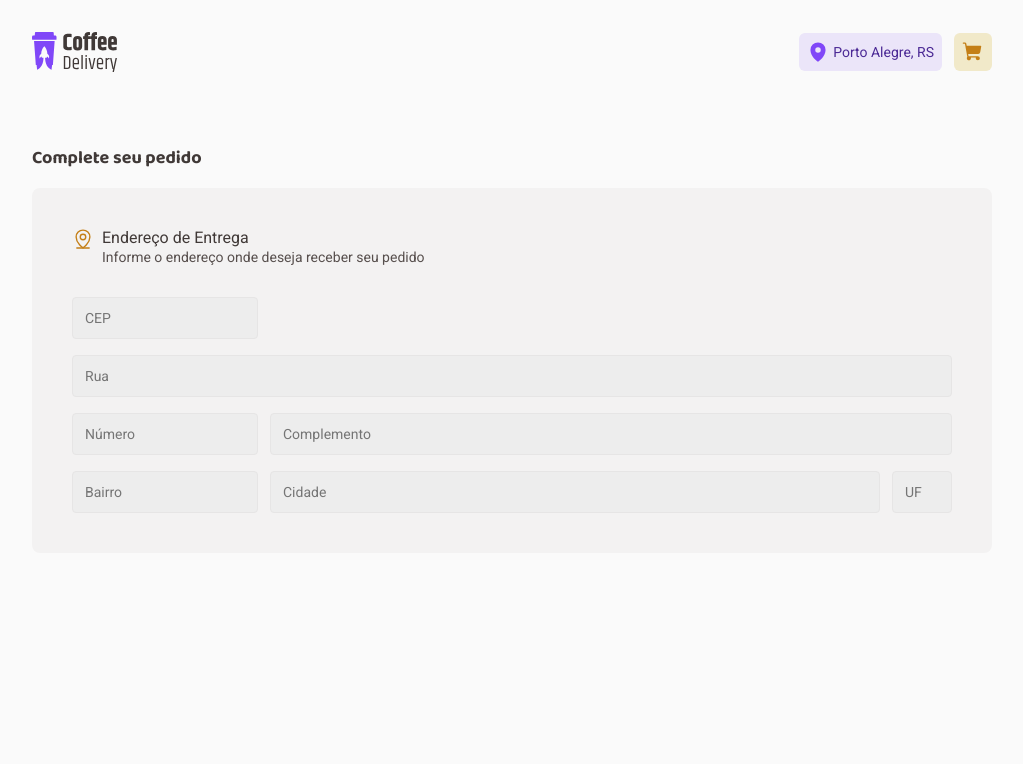
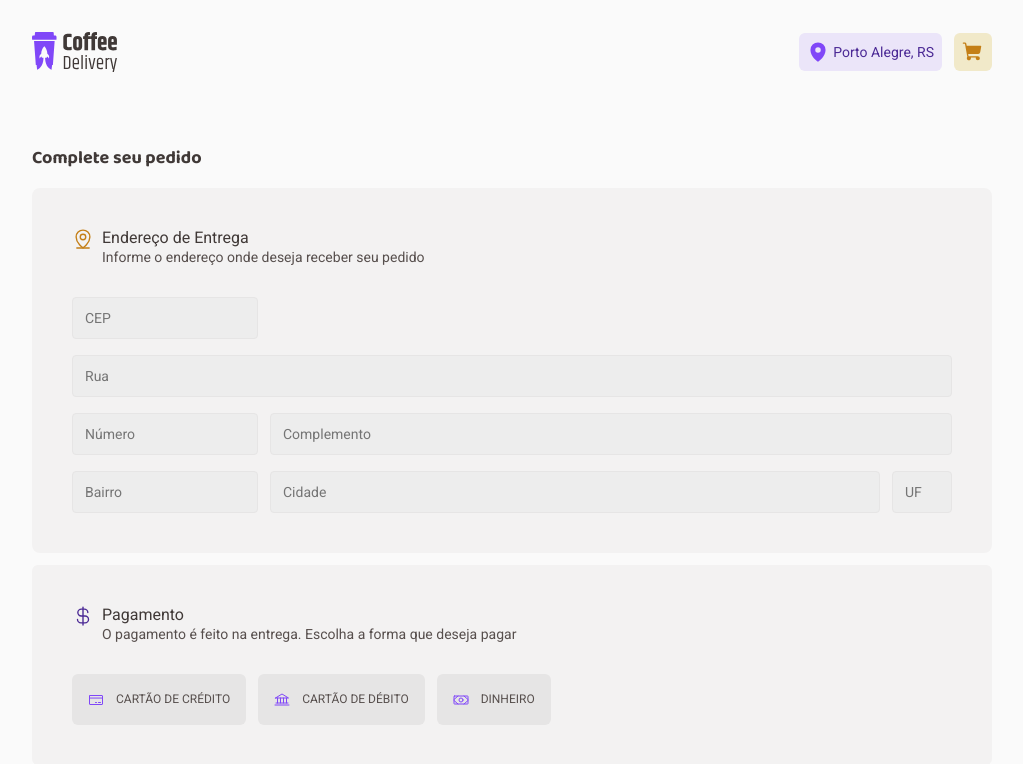
Before and after one commit to jaocruz/coffee-delivery, a React (Vite) app: page /checkout in a window 1280 px wide. Shown: the top 764 px of the page, without its empty margins (128-1151 px from the left). Built offline with nearby package versions, Linux system fonts and the light colour scheme.

Commit message:
modal de pagamento

```diff
--- a/src/pages/checkout/index.tsx
+++ b/src/pages/checkout/index.tsx
@@ -1,5 +1,5 @@
-import { MapPinLine } from "phosphor-react";
-import { CheckoutContainer, FormContainer, FormContent } from "./styles";
+import { Bank, CreditCard, CurrencyDollar, MapPinLine, Money } from "phosphor-react";
+import { CheckoutContainer, FormContainer, FormContent, PaymentButton, PaymentMethodContainer } from "./styles";
 import { Input } from "./components";
 
 export function Checkout(){
@@ -32,6 +32,31 @@ export function Checkout(){
                   </div>
                </FormContent>
             </FormContainer>
+
+            <PaymentMethodContainer>
+               <div className="form-header">
+                  <CurrencyDollar size={22}/>
+                  <h1>Pagamento</h1>
+                  <span>O pagamento é feito na entrega. Escolha a forma que deseja pagar</span>
+               </div>
+
+               <div className="payment-buttons">
+                  <PaymentButton>
+                     <CreditCard />
+                     <span>Cartão de crédito</span>
+                  </PaymentButton>
+
+                  <PaymentButton>
+                     <Bank />
+                     <span>Cartão de débito</span>
+                  </PaymentButton>
+
+                  <PaymentButton>
+                     <Money />
+                     <span>Dinheiro</span>
+                  </PaymentButton>
+               </div>
+            </PaymentMethodContainer>
          </div>
       </CheckoutContainer>
    )
--- a/src/pages/checkout/styles.ts
+++ b/src/pages/checkout/styles.ts
@@ -10,6 +10,13 @@ export const CheckoutContainer = styled.main`
       font-weight: bold;
       font-family: 'Baloo 2';
       color: ${props => props.theme["base-subtitle"]};
+   }
+
+   .finish-order{
+      display: flex;
+      flex-direction: column;
+
+      row-gap: 0.75rem;
    }
 `
 export const FormContainer = styled.div`
@@ -78,3 +85,92 @@ export const FormContent = styled.form`
       grid-template-columns: auto 1fr 3.75rem;
    }
 `
+
+export const PaymentMethodContainer = styled.div`
+   padding: 2.5rem;
+   border-radius: 0.375rem;
+
+   display: flex;
+   flex-direction: column;
+
+   row-gap: 2rem;
+
+   background: ${props => props.theme["base-card"]};
+
+   .form-header{
+      display: grid;
+
+      grid-template-areas:
+      "svg title" "svg span";
+
+      grid-template-columns: auto 1fr;
+
+      row-gap: 0.125rem;
+      column-gap: 0.5rem;
+   }
+
+   .form-header > svg{
+      grid-area: svg;
+      color: ${props => props.theme["purple-dark"]};
+   }
+
+   .form-header > h1{
+      grid-area: title;
+
+      margin: 0;
+      font-size: 1rem;
+      font-weight: 400;
+      font-family: 'Roboto', sans-serif;
+      color: ${props => props.theme["base-subtitle"]};
+   }
+
+   .form-header > span{
+      grid-area: span;
+      font-size: 0.875rem;
+      font-weight: 400;
+      font-family: 'Roboto', sans-serif;
+      color: ${props => props.theme["base-text"]};
+   }
+
+   .payment-buttons{
+      display: flex;
+      column-gap: 0.75rem;
+   }
+`
+
+export const PaymentButton = styled.button`
+   display: flex;
+   align-items: center;
+
+   cursor: pointer;
+
+   gap: 0.75rem;
+   padding: 1rem;
+
+   border: 0;
+   border-radius: 0.375rem;
+
+   transition: background 0.15s ease-in-out;
+
+   background: ${porps => porps.theme["base-button"]};
+
+   svg{
+      color: ${porps => porps.theme.purple};
+   }
+
+   span{
+      font-size: 0.75rem;
+      font-weight: 400;
+      line-height: 160%;
+      text-transform: uppercase;
+      color: ${porps => porps.theme["base-text"]};
+   }
+
+   &:hover{
+      background: ${porps => porps.theme["base-hover"]};
+   }
+
+   &:active{
+      outline: 1px solid ${porps => porps.theme.purple};
+   }
+`
```
